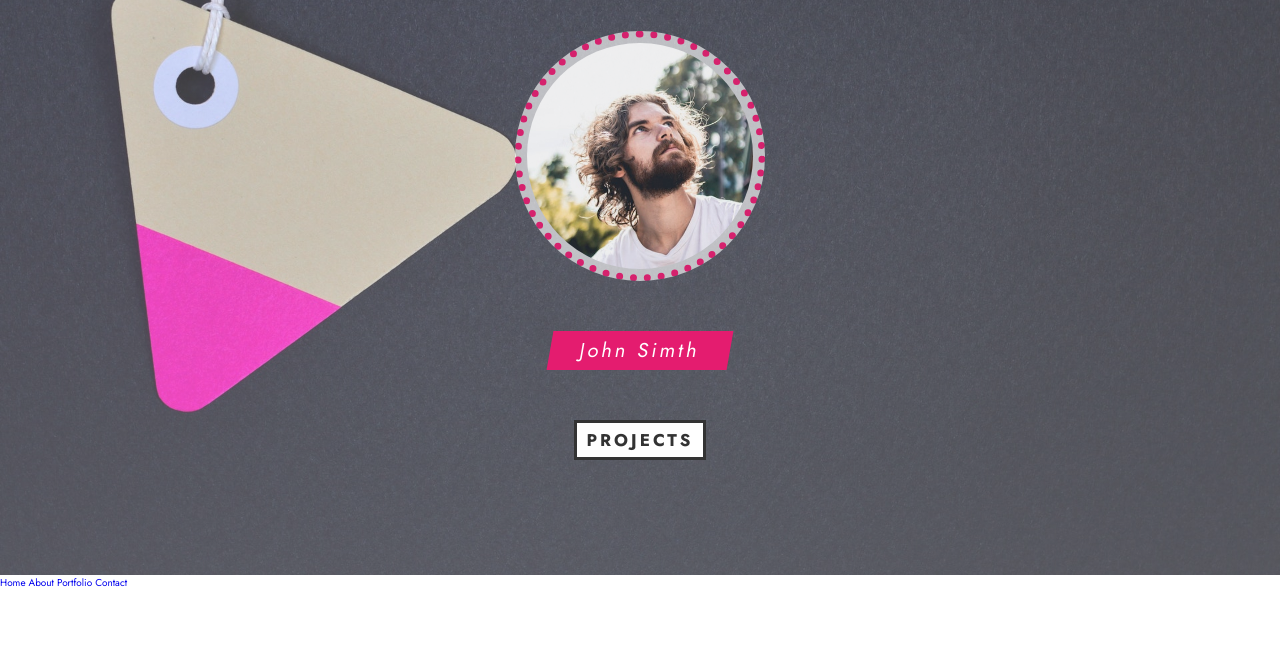
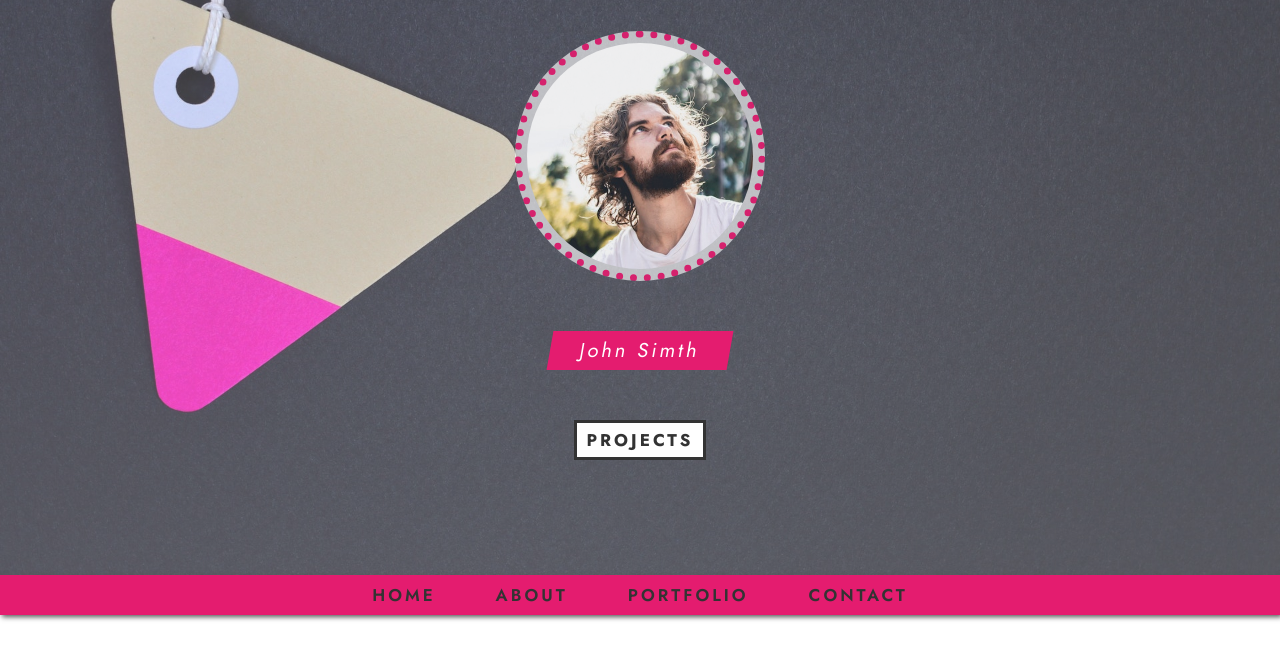
Before and after one commit to AndreiScafi/Personal_Portfolio, a plain HTML site: page index.html in a window 1280 px wide. Shown: the part 225-884 px from the top of the page. Drawn offline with Linux system fonts and the light colour scheme.

Commit message:
Adding style to the Navbar with CSS.

```diff
--- a/index.html
+++ b/index.html
@@ -12,7 +12,7 @@
 <body>
   <div class="container">
     <!-- Section 1 -->
-    <section class="section-1">
+    <section class="section-1 center">
       <h1 class="section-1-heading">Web Developer</h1>
       <img src="images/john-smith.jpg" alt="John Smith" class="person-img">
       <h3 class="person-name">John Simth</h3>
@@ -20,7 +20,7 @@
     </section>
     <!-- End of Section 1 -->
     <!-- Navbar -->
-    <nav class="navbar">
+    <nav class="navbar center">
       <a href="#" class="navbar-link">Home</a>
       <a href="#" class="navbar-link">About</a>
       <a href="#" class="navbar-link">Portfolio</a>
--- a/style.css
+++ b/style.css
@@ -17,6 +17,12 @@ html {
     font-size: 62.5%;
 }
 
+.center {
+    display: flex;
+    justify-content: center;
+    align-items: center;
+}
+
 /* End of Reset and Commons Styles */
 
 /* Section 1 */
@@ -25,10 +31,7 @@ html {
     height: 100vh;
     background: linear-gradient(rgba(255, 255, 255, 0.2), rgba(255, 255, 255, 0.3)), url(/images/bg.jpg) center no-repeat;
     background-size: cover;
-    display: flex;
     flex-direction: column;
-    justify-content: center;
-    align-items: center;
 }
 
 .section-1-heading {
@@ -79,3 +82,45 @@ html {
 }
 
 /* End of Section 1 */
+
+/* Navbar */
+.navbar {
+    width: 100%;
+    height: 4rem;
+    background-color: #e41c6f;
+    box-shadow: .2rem .2rem .5rem #555;
+}
+
+.navbar-link {
+    font-size: 1.7rem;
+    font-weight: 600;
+    color: #333;
+    margin: 0 3rem;
+    letter-spacing: 0.3rem;
+    text-transform: uppercase;
+    cursor: pointer;
+    position: relative;
+    transition: color 0.2s;
+}
+
+.navbar-link:hover {
+    color: #fff;
+}
+
+.navbar-link::before {
+    content: "";
+    width: 0;
+    height: 0.2rem;
+    background-color: #fff;
+    position: absolute;
+    right: -15%;
+    bottom: -0.3rem;
+    transition: width 0.2s;
+}
+
+.navbar-link:hover::before {
+    width: 130%;
+}
+
+
+/* End of Navbar */
```
